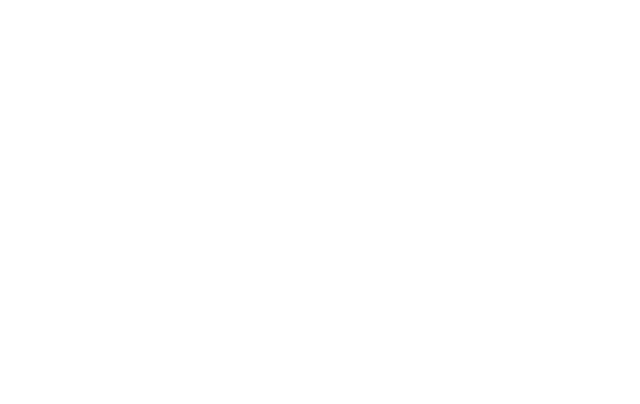
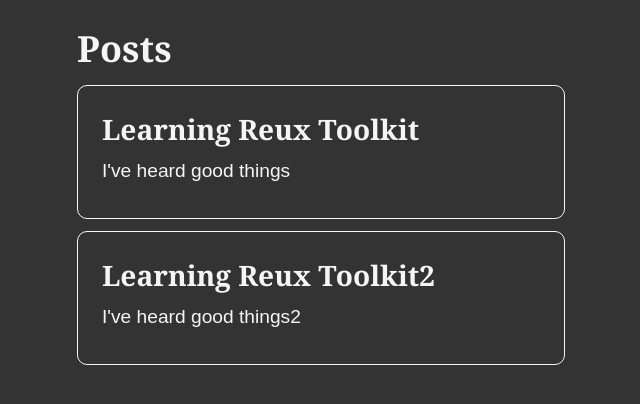
Before and after one commit to Smarsden007/redux-blog, a React (Create React App) app: page / in a window 1280 px wide. Shown: the top 404 px of the page, without its empty margins (313-953 px from the left). Built offline with nearby package versions, Linux system fonts and the light colour scheme.

Commit message:
fixed post typo so it map function will work, project is rendering

```diff
--- a/src/App.js
+++ b/src/App.js
@@ -1,8 +1,9 @@
+import PostsList from "./features/post/PostList";
 
 function App() {
   return (
     <main className='App'>
-
+    <PostsList />
     </main>
   );
 }
--- a/src/app/store.js
+++ b/src/app/store.js
@@ -1,9 +1,9 @@
 import { configureStore } from "@reduxjs/toolkit";
-import postReducer from '../features/post/postSlice'
+import postReducer from '../features/post/postsSlice'
 
 export const store = configureStore({
     reducer: {
-        post: postReducer
+        posts: postReducer
     }
 
 })
--- a/src/features/post/postList.js
+++ b/src/features/post/postList.js
@@ -0,0 +1,28 @@
+import { useSelector } from "react-redux";
+import { selectAllPosts } from "./postsSlice";
+
+import React from 'react'
+
+const PostsList = () => {
+    const posts = useSelector(selectAllPosts)
+
+
+
+    const renderedPosts = posts.map(post => (
+        <article key={post.id}>
+            <h3>{post.title}</h3>
+            <p>{post.content.substring(0, 100)}</p>
+
+
+        </article>
+    ))
+
+    return (
+        <section>
+            <h2>Posts</h2>
+            {renderedPosts}
+        </section>
+    )
+}
+
+export default PostsList
--- a/src/features/post/postSlice.js
+++ b/src/features/post/postsSlice.js
@@ -5,10 +5,12 @@ const initialState = [
    { id: '2', title: 'Learning Reux Toolkit2',content: "I've heard good things2"}
 ]
 
-const postSlice = createSlice({
+const postsSlice = createSlice({
     name: 'posts',
     initialState,
     reducers: {}
 });
 
-export default postSlice.reducer
+
+export const selectAllPosts = (state) => state.posts;
+export default postsSlice.reducer
--- a/src/index.css
+++ b/src/index.css
@@ -1,42 +1,69 @@
-
-
 * {
   margin: 0;
   padding: 0;
   box-sizing: border-box;
 }
 
+html {
+  font-family: Cambria, Cochin, Georgia, Times, "Times New Roman", serif;
+  background: #333;
+  color: whitesmoke;
+}
+
 body {
   min-height: 100vh;
-  font-size: 5rem;
-  display: grid;
-  place-content: center;
+  font-size: 1.5rem;
+  padding: 0 10% 10%;
 }
 
 input,
-button {
+textarea,
+button,
+select {
   font: inherit;
-  padding: 0.5rem;
+  margin-bottom: 1em;
+}
+
+main {
+  max-width: 500px;
+  margin: auto;
 }
 
 section {
+  margin-top: 1em;
+}
+
+article {
+  margin: 0.5em 0.5em 0.5em 0;
+  border: 1px solid whitesmoke;
+  border-radius: 10px;
+  padding: 1em;
+}
+
+h1 {
+  font-size: 3.5rem;
+}
+
+p {
+  font-family: Arial, Helvetica, sans-serif;
+  line-height: 1.4;
+  font-size: 1.2rem;
+  margin: 0.5em 0;
+}
+
+form {
   display: flex;
   flex-direction: column;
-  justify-content: center;
-  align-items: center;
 }
 
-input {
-  text-align: center;
-  max-width: 2.5em;
+.postCredit {
+  font-size: 1rem;
 }
 
-button {
-  font-size: 2rem;
-  margin: 0.5em 0 0.5em 0.5em;
-  min-width: 2em;
+.reactionButton {
+  margin: 0 0.25em 0 0;
+  background: transparent;
+  border: none;
+  color: whitesmoke;
+  font-size: 1rem;
 }
-
-button:first-child {
-  margin-left: 0;
-}
```
Also changed, not shown: src/index.js (+6 -5 lines).
